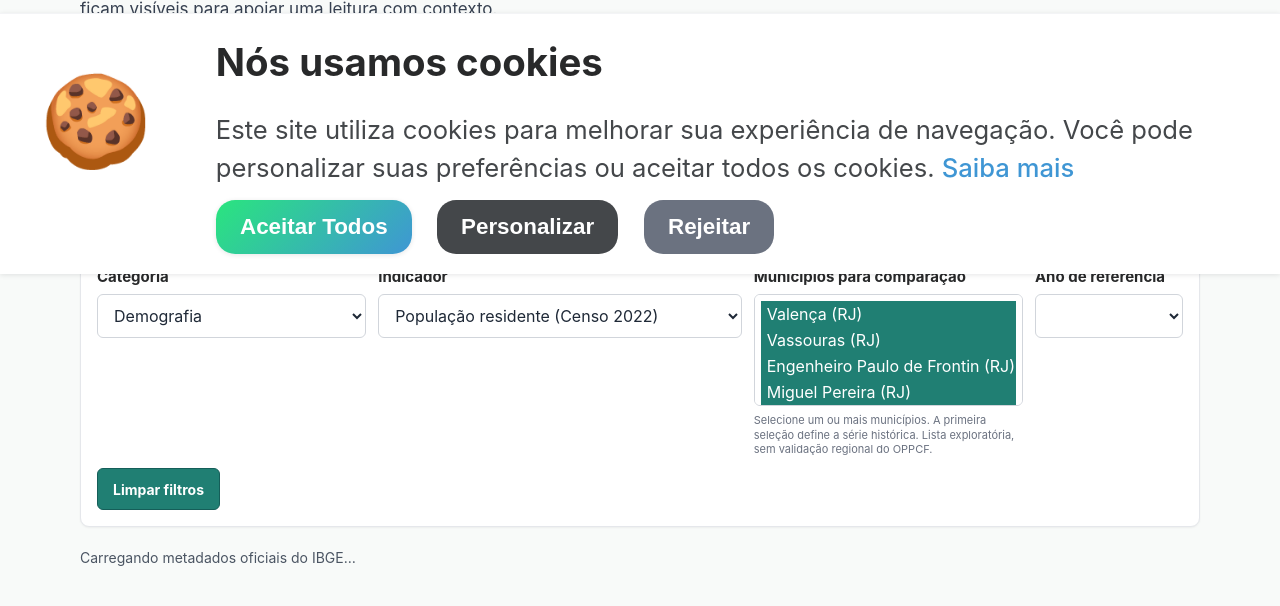
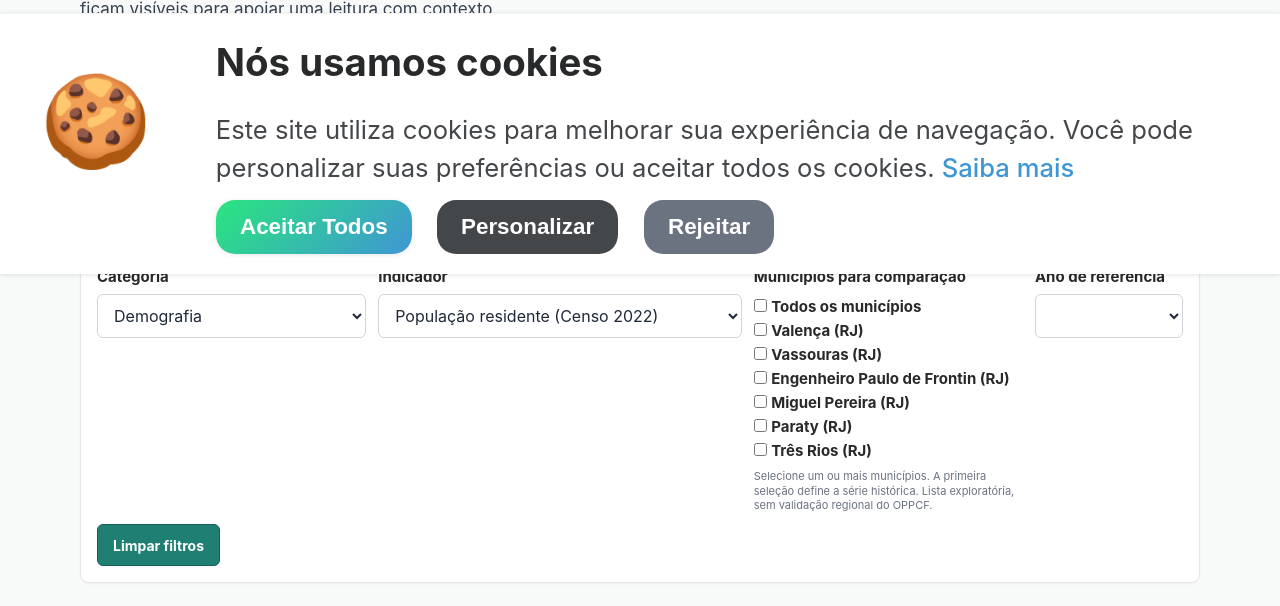
Before and after one commit to Leosouza-devv/Site_OPPCF_OFICIAL, a Node server app: page /paginas/dados.html in a window 1280 px wide. Shown: the part 526-1132 px from the top of the page. Run offline with Node 20, Linux system fonts and the light colour scheme; lists and menus that the app fills with data are empty.

Commit message:
checkboxes de municipio

```diff
--- a/public/static/css/dados.css
+++ b/public/static/css/dados.css
@@ -12,7 +12,7 @@ nav.menu_mobile a[aria-current="page"] { color: #155e59; font-weight: 700; }
 .dados-aviso { padding: 16px 18px; border: 1px solid #ead49b; border-left: 4px solid #b7791f; border-radius: 7px; background: #fffaf0; color: #674d18; line-height: 1.6; }
 .dados-filtros { display: grid; grid-template-columns: 1.1fr 1.2fr .7fr auto; align-items: start; gap: 14px; padding: 20px; border: 1px solid #e5e7eb; border-radius: 9px; background: #fff; box-shadow: var(--shadow-sm); }
 .dados-campo { display: grid; gap: 7px; min-width: 0; }
-.dados-campo label { position: static; left: auto; z-index: auto; display: block; color: #28292a; font-weight: 700; font-size: 15px; line-height: 1.35; }
+.dados-campo label { position: static; left: auto; z-index: auto; display: inline; color: #28292a; font-weight: 700; font-size: 15px; line-height: 1.35; }
 .dados-campo select { width: 100%; min-height: 44px; padding: 9px 12px; border: 1px solid #d1d5db; border-radius: 6px; background: #fff; color: #1f2937; font: inherit; }
 .dados-campo select[multiple] { min-height: 136px; padding: 6px; }
 .dados-campo select[multiple] option { padding: 5px 7px; }
--- a/public/static/paginas/dados.html
+++ b/public/static/paginas/dados.html
@@ -59,12 +59,43 @@
         <section class="dados-wrap" aria-labelledby="consulta-titulo">
             <div class="dados-titulo"><div><p class="dados-eyebrow">EXPLORAÇÃO ESTATÍSTICA</p><h2 id="consulta-titulo">Consulte os indicadores</h2></div><a class="dados-fonte-link" href="https://sidra.ibge.gov.br/" target="_blank" rel="noopener noreferrer">Abrir SIDRA &#8599;</a></div>
             <div class="dados-aviso" data-region-status role="status"><strong>Delimitação regional pendente:</strong> este projeto ainda não informa uma relação oficial de municípios. A lista abaixo serve para consulta exploratória no RJ e não é apresentada como a delimitação do Centro-Sul Fluminense pelo OPPCF.</div>
+
             <div class="dados-filtros">
-                <div class="dados-campo"><label for="filtro-categoria">Categoria</label><select id="filtro-categoria" data-category><option value="Demografia">Demografia</option><option value="Economia">Economia</option></select></div>
-                <div class="dados-campo"><label for="filtro-indicador">Indicador</label><select id="filtro-indicador" data-indicator><option value="population">População residente (Censo 2022)</option><option value="estimate">População residente estimada</option><option value="gdp">PIB a preços correntes</option></select></div>
-                <div class="dados-campo"><label for="filtro-municipio">Municípios para comparação</label><select id="filtro-municipio" data-municipality multiple size="6"><option value="3306107" selected>Valença (RJ)</option><option value="3306206" selected>Vassouras (RJ)</option><option value="3301801" selected>Engenheiro Paulo de Frontin (RJ)</option><option value="3302908" selected>Miguel Pereira (RJ)</option><option value="3303807" selected>Paraty (RJ)</option><option value="3306008" selected>Três Rios (RJ)</option></select><small>Selecione um ou mais municípios. A primeira seleção define a série histórica. Lista exploratória, sem validação regional do OPPCF.</small></div>
-                <div class="dados-campo"><label for="filtro-ano">Ano de referência</label><select id="filtro-ano" data-period></select></div><button class="dados-limpar" type="button" data-reset>Limpar filtros</button>
+                <div class="dados-campo">
+                    <label for="filtro-categoria">Categoria</label>
+                    <select id="filtro-categoria" data-category>
+                        <option value="Demografia">Demografia</option>
+                        <option value="Economia">Economia</option>
+                    </select>
+                </div>
+                <div class="dados-campo">
+                    <label for="filtro-indicador">Indicador</label>
+                    <select id="filtro-indicador" data-indicator>
+                        <option value="population">População residente (Censo 2022)</option>
+                        <option value="estimate">População residente estimada</option>
+                        <option value="gdp">PIB a preços correntes</option>
+                    </select>
+                </div>
+                <div class="dados-campo">
+                    <label for="filtro-municipio">Municípios para comparação</label>
+                    <div id="filtro-municipio" data-municipality multiple size="6">
+                        <input id="municipio-all" type="checkbox" value="all" selected></input> <label for="municipio-all">Todos os municípios</label><br>
+                        <input id="municipio-valenca" type="checkbox" value="3306107" selected></input> <label for="municipio-valenca">Valença (RJ)</label><br>
+                        <input id="municipio-vassouras" type="checkbox" value="3306206" selected></input> <label for="municipio-vassouras">Vassouras (RJ)</label><br>
+                        <input id="municipio-engenheiro-paulo-de-frontin" type="checkbox" value="3301801" selected></input> <label for="municipio-engenheiro-paulo-de-frontin">Engenheiro Paulo de Frontin (RJ)</label><br>
+                        <input id="municipio-miguel-pereira" type="checkbox" value="3302908" selected></input> <label for="municipio-miguel-pereira">Miguel Pereira (RJ)</label><br>
+                        <input id="municipio-paraty" type="checkbox" value="3303807" selected></input> <label for="municipio-paraty">Paraty (RJ)</label><br>
+                        <input id="municipio-três-rios" type="checkbox" value="3306008" selected></input> <label for="municipio-três-rios">Três Rios (RJ)</label>
+                    </div>
+                    <small>Selecione um ou mais municípios. A primeira seleção define a série histórica. Lista exploratória, sem validação regional do OPPCF.</small>
+                </div>
+                <div class="dados-campo">
+                    <label for="filtro-ano">Ano de referência</label>
+                    <select id="filtro-ano" data-period></select>
+                </div>
+                <button class="dados-limpar" type="button" data-reset>Limpar filtros</button>
             </div>
+
             <div class="dados-status" data-status role="status" aria-live="polite">Carregando metadados oficiais do IBGE…</div>
             <div class="dados-error" data-error hidden role="alert"><span data-error-message></span><button type="button" data-retry>Tentar novamente</button></div>
             <div class="dados-cards" data-summary></div>
```
